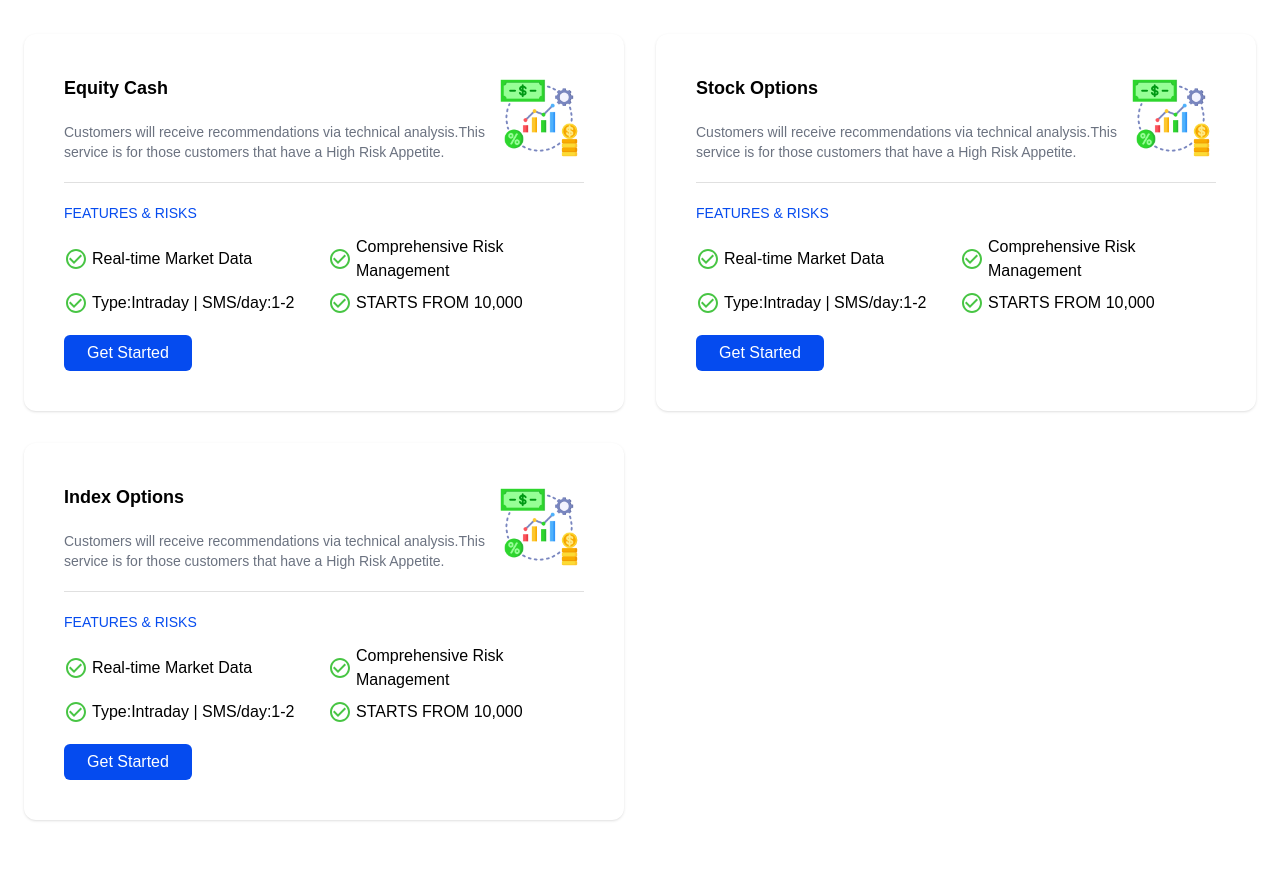
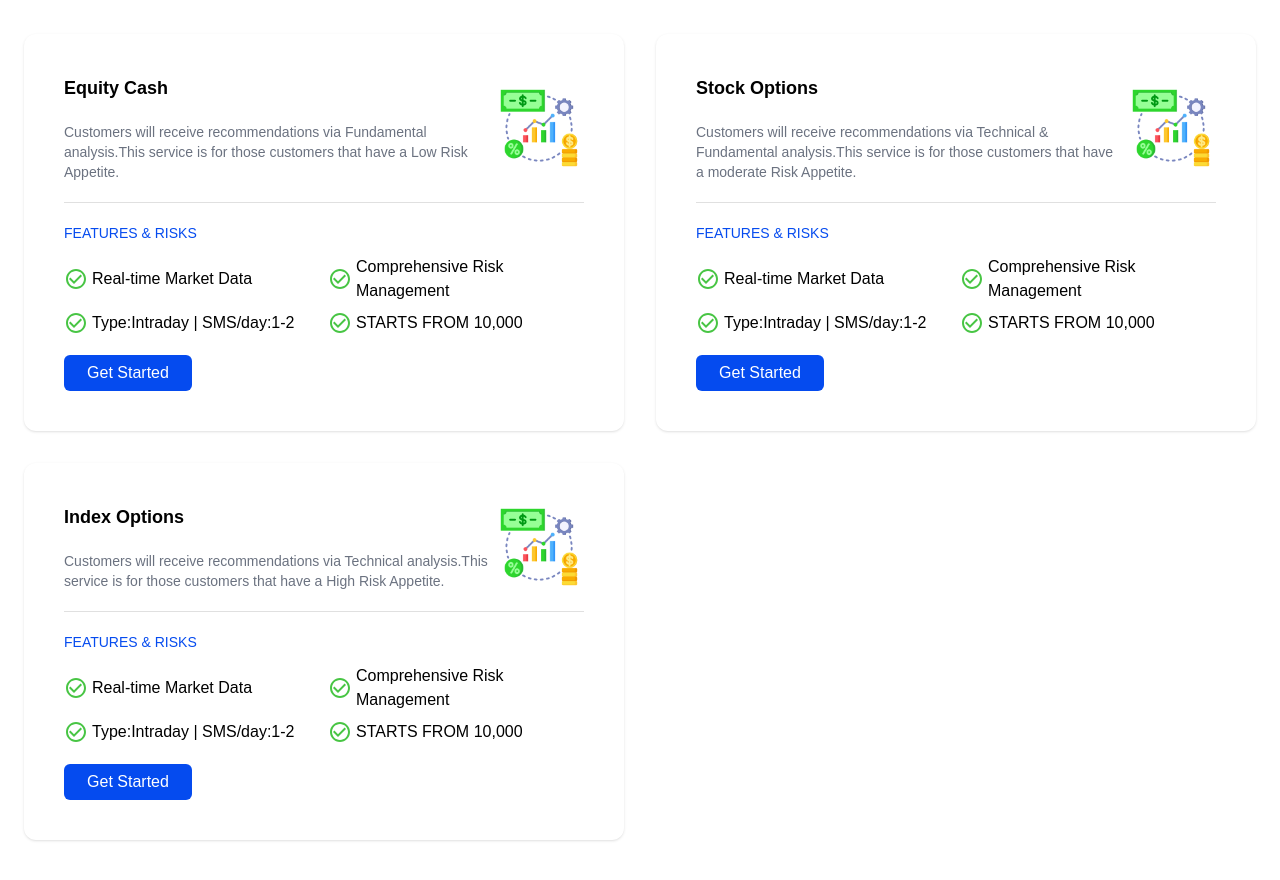
Before and after one commit to Coader-Sasmi/stoxxon, a Next.js app: page / in a window 1280 px wide. Shown: the part 1740-2620 px from the top of the page. Built offline with nearby package versions, Linux system fonts and the light colour scheme.

Commit message:
services content updated

```diff
--- a/src/app/derivatives/page.tsx
+++ b/src/app/derivatives/page.tsx
@@ -1,7 +1,7 @@
 "use client";
 /* eslint-disable @next/next/no-img-element */
+import { HeroSec } from "@/components";
 import { ArrowRight } from "@mui/icons-material";
-import { HeroSec } from "../components";
 import PublicLayout from "../layouts";
 
 export default function Page() {
--- a/src/app/equity/page.tsx
+++ b/src/app/equity/page.tsx
@@ -1,10 +1,10 @@
 "use client";
 /* eslint-disable @next/next/no-img-element */
+import { HeroSec } from "@/components";
 import {
   ArrowCircleRightOutlined,
   CurrencyRupeeOutlined,
 } from "@mui/icons-material";
-import { HeroSec } from "../components";
 import PublicLayout from "../layouts";
 
 export default function Page() {
--- a/src/app/page.tsx
+++ b/src/app/page.tsx
@@ -4,7 +4,7 @@ import {
   Hero,
   PricingSection,
   TopServices,
-} from "./components";
+} from "@/components";
 import PublicLayout from "./layouts";
 
 export default function Home() {
--- a/src/app/components/TopServices.tsx
+++ b/src/components/TopServices.tsx
@@ -9,7 +9,7 @@ const solution_Arr = [
     _id: "1",
     heading: "Equity Cash",
     description:
-      "Equity cash services facilitate seamless trading, settlement, and management of cash equity transactions for investors.",
+      "Customers will receive recommendations via Fundamental analysis.This service is for those customers that have a Low Risk Appetite.",
     subheading: "POPULAR FEATURES",
     list: [
       {
@@ -31,7 +31,7 @@ const solution_Arr = [
     _id: "2",
     heading: "Stock Options",
     description:
-      "Options trading services provide tools, strategies, and insights for buying or selling options to maximize profits.",
+      "Customers will receive recommendations via Technical & Fundamental analysis.This service is for those customers that have a moderate Risk Appetite.",
     subheading: "POPULAR FEATURES",
     list: [
       {
@@ -54,7 +54,7 @@ const solution_Arr = [
     _id: "3",
     heading: "Index Options",
     description:
-      "Commodity MCX services offer trading, analysis, and support for commodities like gold, silver, and crude oil.",
+      "Customers will receive recommendations via Technical analysis.This service is for those customers that have a High Risk Appetite.",
     subheading: "POPULAR FEATURES",
     list: [
       {
@@ -97,11 +97,7 @@ export default function TopServices() {
             <div className="flex md:flex-row flex-col-reverse items-center md:gap-2 gap-5">
               <span className="md:w-5/6 w-full">
                 <h5 className="font-semibold text-lg pb-5">{item.heading}</h5>
-                <p className="text-sm text-gray-500">
-                  Customers will receive recommendations via technical
-                  analysis.This service is for those customers that have a High
-                  Risk Appetite.
-                </p>
+                <p className="text-sm text-gray-500">{item?.description}</p>
               </span>
               <span className="md:w-1/6 w-full hidden md:block">
                 <img src="./sharemarket.png" alt="icon" className="h-20 w-20" />
```
Also changed, not shown: src/components/About.tsx (renamed from src/app/components/About.tsx), src/components/ContactForm.tsx (renamed from src/app/components/ContactForm.tsx), src/components/ContactUs.tsx (renamed from src/app/components/ContactUs.tsx), src/components/Hero.tsx (renamed from src/app/components/Hero.tsx), src/components/HeroSec.tsx (renamed from src/app/components/HeroSec.tsx), src/components/PricingSection.tsx (renamed from src/app/components/PricingSection.tsx), src/components/ReadM.tsx (renamed from src/app/components/ReadM.tsx), src/components/index.tsx (renamed from src/app/components/index.tsx).
